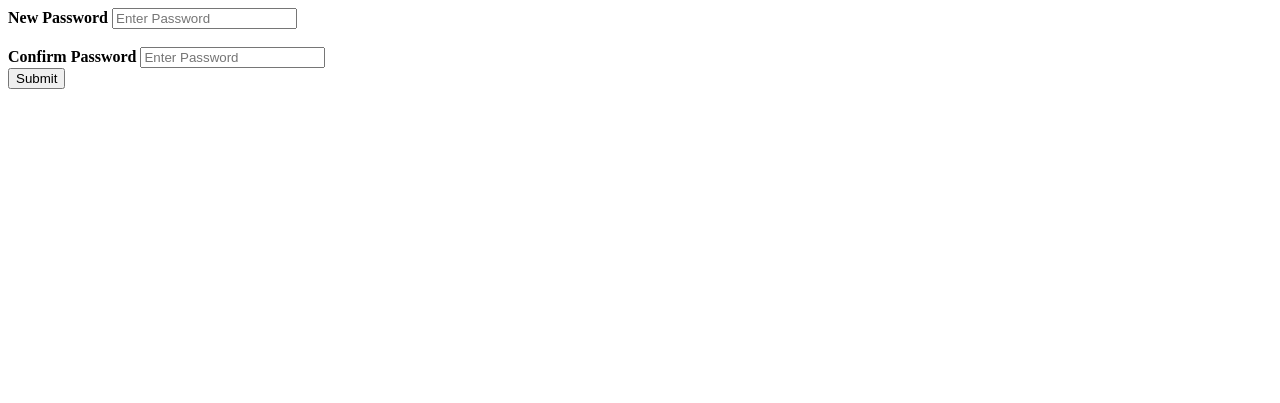
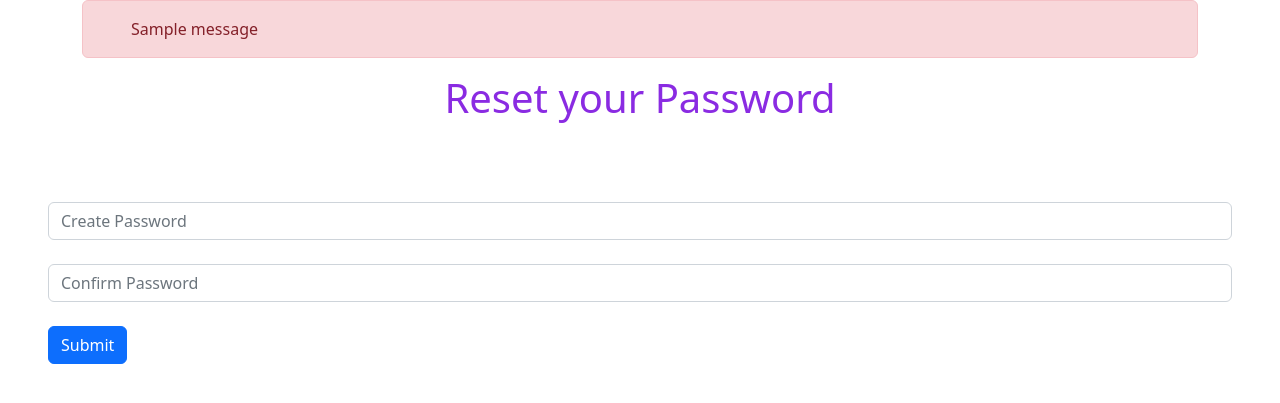
Before and after one commit to noufida/jobseeker_backend, a Django app: page /user/resetpassword_validate/1/1 in a window 1280 px wide. Shown: the top 403 px of the page. Run offline with Django 4.2, Linux system fonts and the light colour scheme; tables that the repository leaves empty hold one stand-in row (values such as "Sample post"); one stand-in notice (Sample message) is shown.

Commit message:
template edited

```diff
--- a/job_portal/user/templates/user/reset_password.html
+++ b/job_portal/user/templates/user/reset_password.html
@@ -1,14 +1,34 @@
-<form action="" method="post">
-   {% csrf_token %}
+<!DOCTYPE html>
+<html lang="en">
+<head>
+    <meta charset="UTF-8">
+    <meta http-equiv="X-UA-Compatible" content="IE=edge">
+    <meta name="viewport" content="width=device-width, initial-scale=1.0">
+    <title>Document</title>
+    <link href="https://cdn.jsdelivr.net/npm/bootstrap@5.2.0-beta1/dist/css/bootstrap.min.css" rel="stylesheet" integrity="sha384-0evHe/X+R7YkIZDRvuzKMRqM+OrBnVFBL6DOitfPri4tjfHxaWutUpFmBp4vmVor" crossorigin="anonymous">
+</head>
+<body>
 
-    <div class="container">
-        <label for="psw"><b>New Password</b></label>
-        <input type="password" placeholder="Enter Password" name="password" required>
-  <br><br>
-      <label for="psw"><b>Confirm Password</b></label>
-      <input type="password" placeholder="Enter Password" name="confirm_password" required>
-  <br>
-      <button type="submit">Submit</button>
+ <div class="container">
+   {% if messages %}
+     {% for message in messages %}
+           <div class="alert alert-danger d-flex align-items-center" role="alert">
+         <svg class="bi flex-shrink-0 me-2" width="24" height="24" role="img" aria-label="Warning:"></svg>
+         <div>
+           {{message}}
+         </div>
+       </div>
+     {% endfor %}
+   {% endif %}
+  </div>
 
-    </div>
-  </form>
+    <h1 style="text-align: center; color: blueviolet; margin-top: 1rem;">Reset your Password</h1><br>
+
+    <form class="m-5" action="" method="POST">
+        {% csrf_token %}
+    <input type="password" class="form-control" placeholder="Create Password" name="password"><br>
+    <input type="password" class="form-control" placeholder="Confirm Password" name="confirm_password"><br>
+    <input type="submit" class="btn btn-primary"> <br>
+</form>
+</body>
+</html>
```
